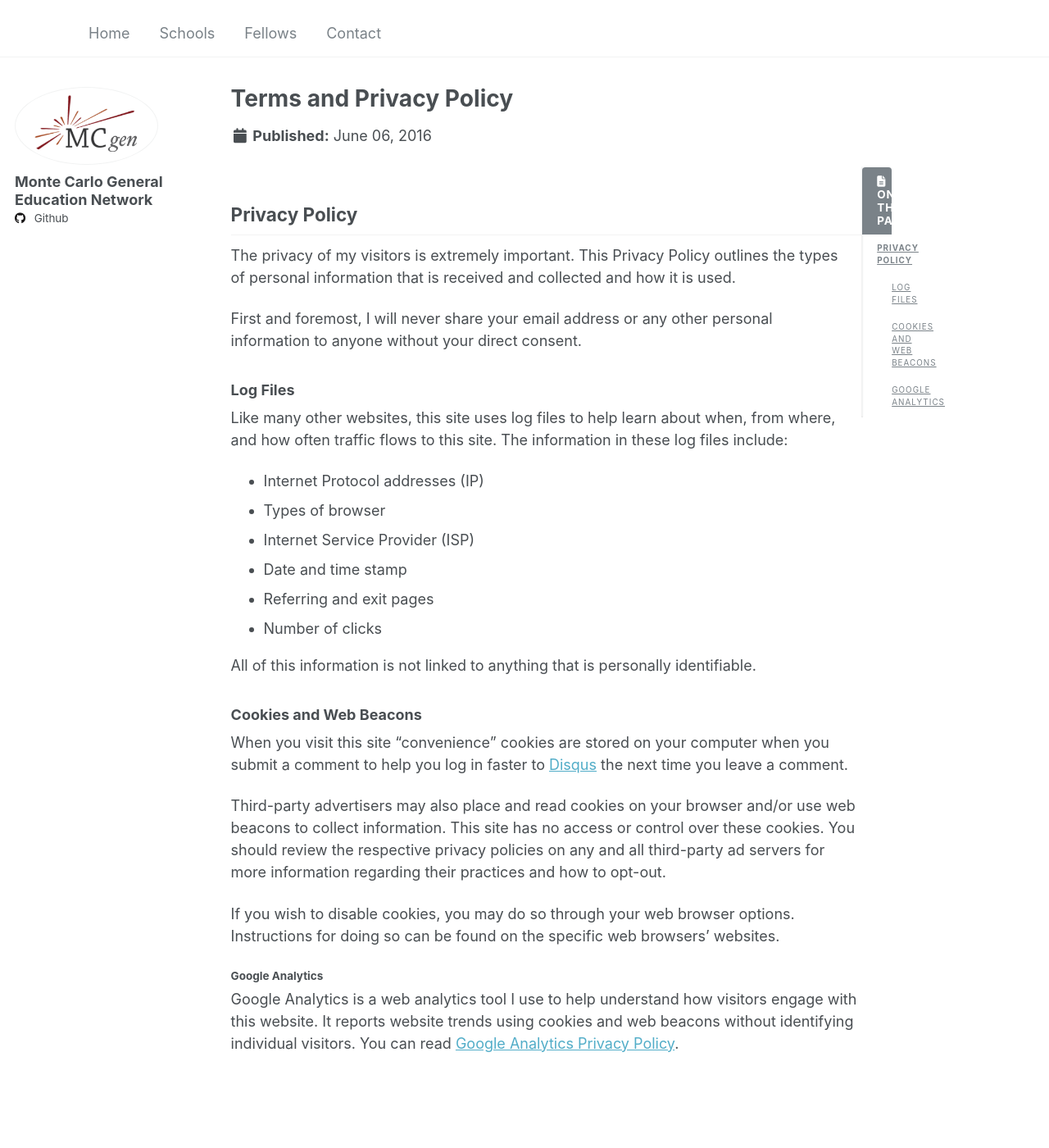
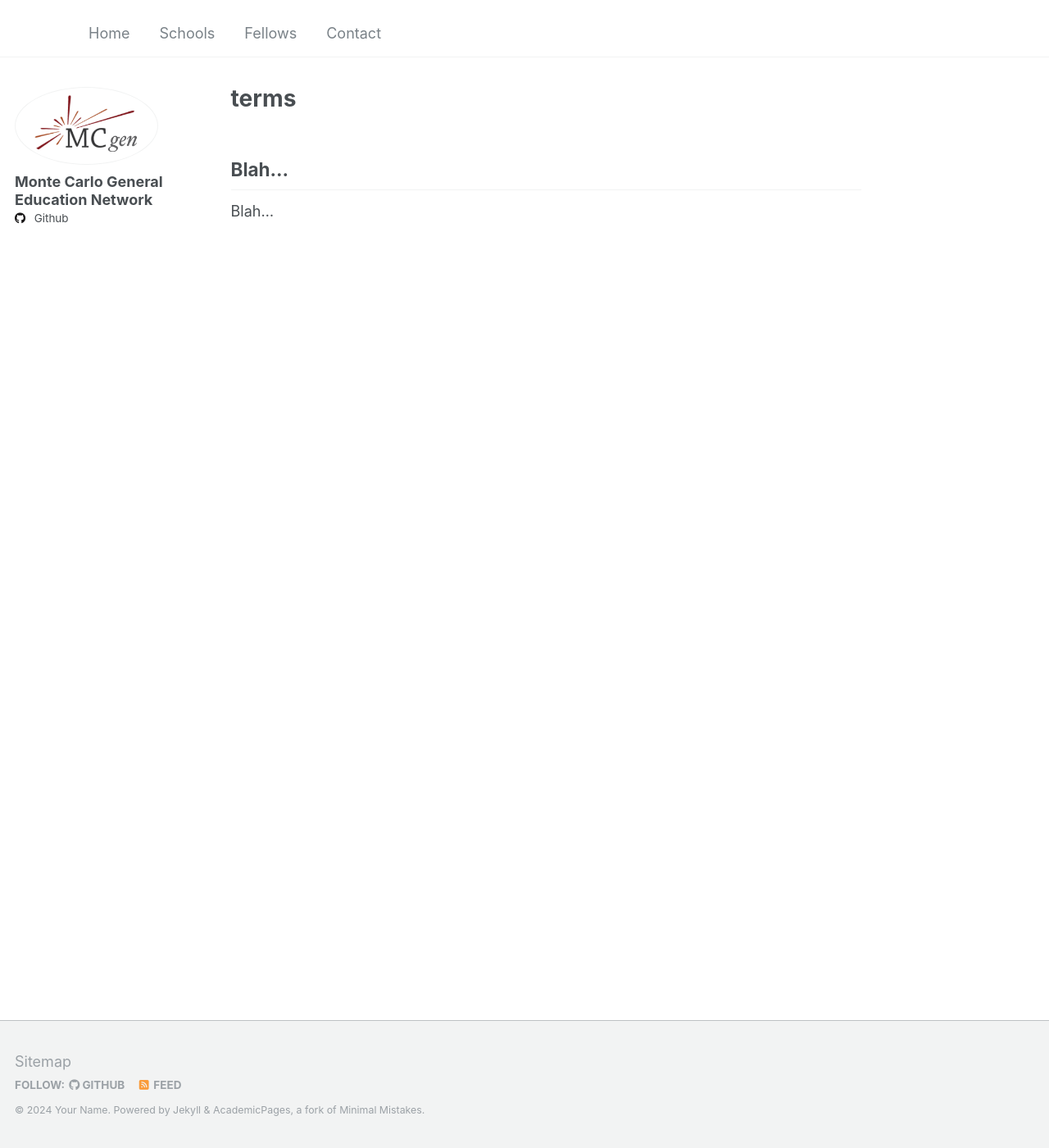
Before and after one commit to MCGenEdNet/MCGenEdNet.github.io, a Jekyll site: the page built from _pages/terms.md, in a window 1280 px wide and 1400 px high. Shown: the whole window at 82% size. Built offline with Jekyll 4.4.1, drawn with Linux system fonts in a browser that asks for light colours.

Commit message:
Update terms.md

```diff
--- a/_pages/terms.md
+++ b/_pages/terms.md
@@ -1,39 +1,12 @@
 ---
 permalink: /terms/
-title: "Terms and Privacy Policy"
-modified: 2016-06-06
+title: "terms"
+author_profile: true
+redirect_from:
+  - /tm/
+  - /terms.html
 ---
 
-{% include base_path %}
-{% include toc %}
+## Blah...
 
-## Privacy Policy
-
-The privacy of my visitors is extremely important. This Privacy Policy outlines the types of personal information that is received and collected and how it is used.
-
-First and foremost, I will never share your email address or any other personal information to anyone without your direct consent.
-
-### Log Files
-
-Like many other websites, this site uses log files to help learn about when, from where, and how often traffic flows to this site. The information in these log files include:
-
-* Internet Protocol addresses (IP)
-* Types of browser
-* Internet Service Provider (ISP)
-* Date and time stamp
-* Referring and exit pages
-* Number of clicks
-
-All of this information is not linked to anything that is personally identifiable.
-
-### Cookies and Web Beacons
-
-When you visit this site "convenience" cookies are stored on your computer when you submit a comment to help you log in faster to [Disqus](http://disqus.com) the next time you leave a comment.
-
-Third-party advertisers may also place and read cookies on your browser and/or use web beacons to collect information. This site has no access or control over these cookies. You should review the respective privacy policies on any and all third-party ad servers for more information regarding their practices and how to opt-out.
-
-If you wish to disable cookies, you may do so through your web browser options. Instructions for doing so can be found on the specific web browsers' websites.
-
-#### Google Analytics
-
-Google Analytics is a web analytics tool I use to help understand how visitors engage with this website. It reports website trends using cookies and web beacons without identifying individual visitors. You can read [Google Analytics Privacy Policy](http://www.google.com/analytics/learn/privacy.html).
+Blah...
```
